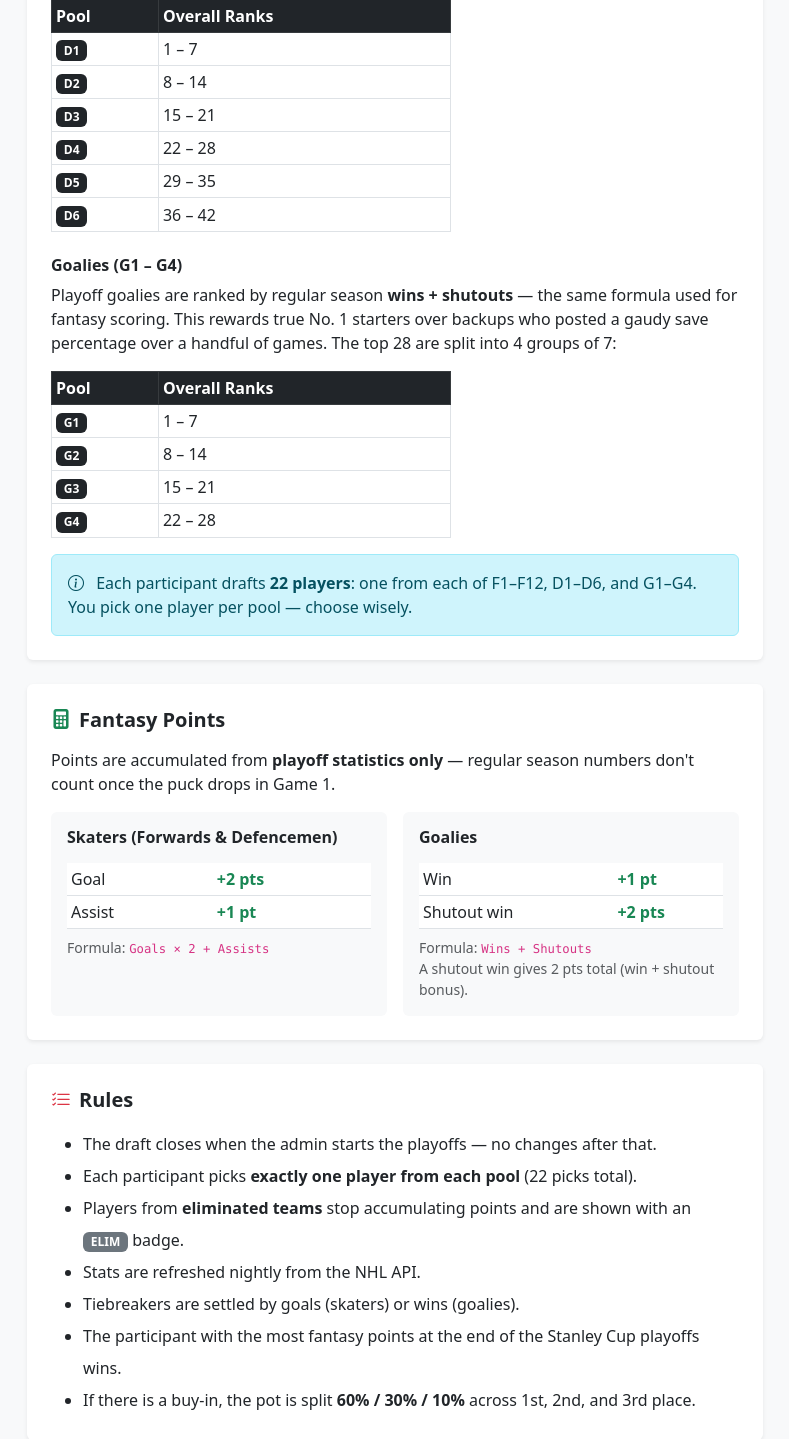
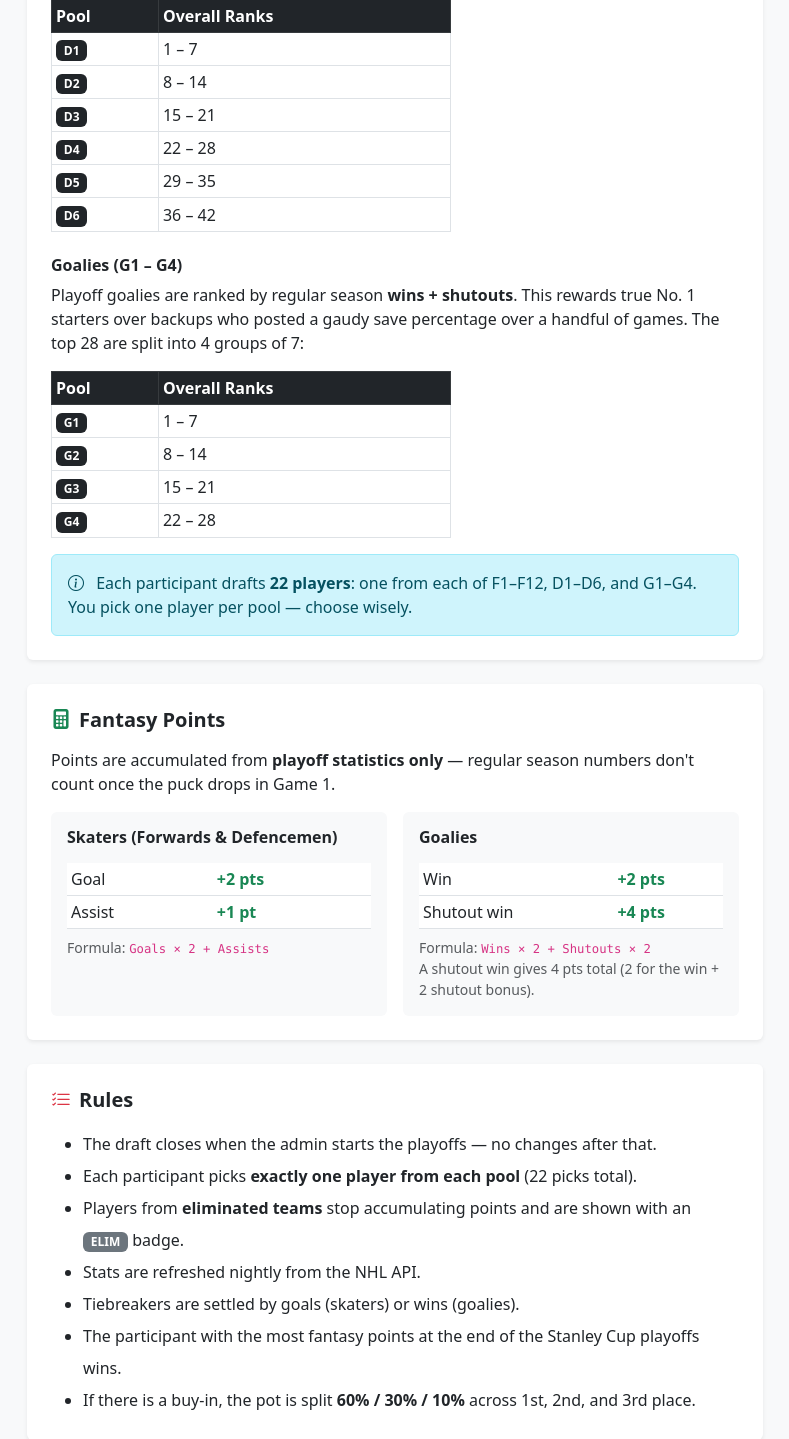
Before and after one commit to vincentchevrier/nhl-fantasy-playoffs, a Flask app: page /about in a window 1280 px wide. Shown: the part 929-2368 px from the top of the page, without its empty margins (245-1034 px from the left). Run offline with Flask 3, Linux system fonts and the light colour scheme; a user stored in the database is signed in.

Commit message:
Change goalie scoring to 2pts/win, 4pts/shutout win
Old: wins + shutouts (1pt win, 2pt shutout)
New: wins×2 + shutouts×2 (2pt win, 4pt shutout win)

Updated scoring in standings, teams, scheduler, draft display,
about page, and README. Pool ranking metric (wins+shutouts) unchanged.

Co-Authored-By: Claude Sonnet 4.6 <noreply@anthropic.com>

```diff
--- a/routes/standings.py
+++ b/routes/standings.py
@@ -29,7 +29,7 @@ def _team_total(fantasy_team, elim_set):
         elif pick.goalie_id:
             stat = pick.goalie.playoff_stats if pick.goalie else None
             if stat:
-                total += stat.wins + stat.shutouts
+                total += stat.wins * 2 + stat.shutouts * 2
     return total
 
 
@@ -72,7 +72,7 @@ def standings():
     )
     for g in goalies:
         stat = g.playoff_stats
-        pts = (stat.wins + stat.shutouts) if stat else 0
+        pts = (stat.wins * 2 + stat.shutouts * 2) if stat else 0
         goalie_rows.append({
             "id": g.id,
             "name": g.name,
--- a/routes/teams.py
+++ b/routes/teams.py
@@ -21,7 +21,7 @@ def _fantasy_points_for_pick(pick, elim_set):
         is_elim = goalie.team in elim_set
         stat = goalie.playoff_stats
         if stat:
-            pts = stat.wins + stat.shutouts
+            pts = stat.wins * 2 + stat.shutouts * 2
         else:
             pts = 0
         return pts, is_elim, goalie.name, goalie.team, "G", "goalie"
--- a/scheduler.py
+++ b/scheduler.py
@@ -21,7 +21,7 @@ def save_snapshots(app):
             elif pick.goalie_id and pick.goalie:
                 stat = pick.goalie.playoff_stats
                 if stat:
-                    total += stat.wins + stat.shutouts
+                    total += stat.wins * 2 + stat.shutouts * 2
 
         snap = PointsSnapshot.query.filter_by(
             fantasy_team_id=team.id, date=today
--- a/templates/about.html
+++ b/templates/about.html
@@ -71,8 +71,7 @@
 
         <h6 class="fw-semibold mt-4 mb-2">Goalies (G1 – G4)</h6>
         <p>
-          Playoff goalies are ranked by regular season <strong>wins + shutouts</strong> — the same formula
-          used for fantasy scoring. This rewards true No. 1 starters over backups who posted a gaudy
+          Playoff goalies are ranked by regular season <strong>wins + shutouts</strong>. This rewards true No. 1 starters over backups who posted a gaudy
           save percentage over a handful of games. The top 28 are split into 4 groups of 7:
         </p>
         <div class="table-responsive mb-3">
@@ -128,13 +127,13 @@
                 <h6 class="fw-bold mb-3">Goalies</h6>
                 <table class="table table-sm mb-0">
                   <tbody>
-                    <tr><td>Win</td><td class="fw-bold text-success">+1 pt</td></tr>
-                    <tr><td>Shutout win</td><td class="fw-bold text-success">+2 pts</td></tr>
+                    <tr><td>Win</td><td class="fw-bold text-success">+2 pts</td></tr>
+                    <tr><td>Shutout win</td><td class="fw-bold text-success">+4 pts</td></tr>
                   </tbody>
                 </table>
                 <p class="small text-muted mt-2 mb-0">
-                  Formula: <code>Wins + Shutouts</code>
-                  <br>A shutout win gives 2 pts total (win + shutout bonus).
+                  Formula: <code>Wins × 2 + Shutouts × 2</code>
+                  <br>A shutout win gives 4 pts total (2 for the win + 2 shutout bonus).
                 </p>
               </div>
             </div>
--- a/templates/draft.html
+++ b/templates/draft.html
@@ -93,7 +93,7 @@
               data-shutouts="{{ g.shutouts }}"
               data-gaa="{{ g.gaa }}"
               data-sv_pct="{{ g.sv_pct }}"
-              data-fpts="{{ g.wins + g.shutouts }}">
+              data-fpts="{{ g.wins * 2 + g.shutouts * 2 }}">
             <td class="text-center">
               {% if locked %}
                 {% if is_selected %}<i class="bi bi-check-circle-fill text-success"></i>{% endif %}
@@ -116,7 +116,7 @@
             <td>{{ g.shutouts }}</td>
             <td>{{ g.gaa }}</td>
             <td>{{ g.sv_pct }}</td>
-            <td class="fw-semibold">{{ g.wins + g.shutouts }}</td>
+            <td class="fw-semibold">{{ g.wins * 2 + g.shutouts * 2 }}</td>
           </tr>
           {% endfor %}
         </tbody>
```
Also changed, not shown: README.md.
